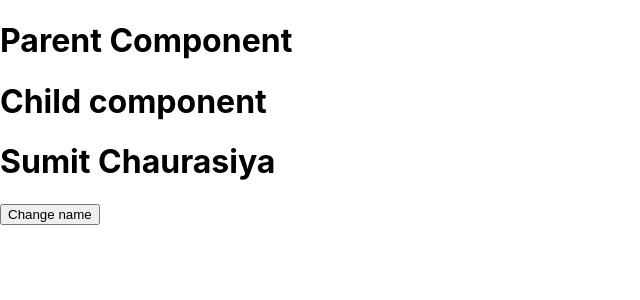
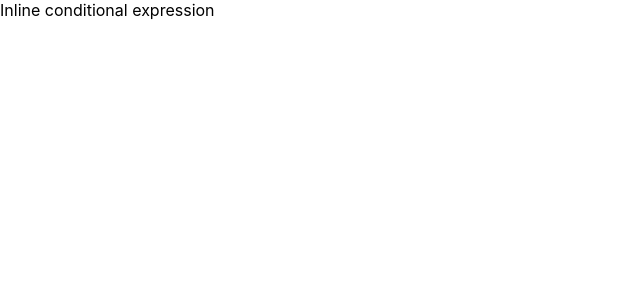
Before and after one commit to j4sumit/reacttopics, a React (Create React App) app: page / in a window 1280 px wide. Shown: the top 300 px of the page, without its empty margins (0-640 px from the left). Built offline with nearby package versions, Linux system fonts and the light colour scheme.

Commit message:
terner operator in useEffect

```diff
--- a/src/App.js
+++ b/src/App.js
@@ -1,20 +1,18 @@
-import "./App.css";
-import React, { useState } from 'react'
-import Child from "./Child";
-
+import React, {useEffect} from 'react'
 
 const App = () => {
-    const [name, setName]= useState("Sumit Chaurasiya");
-function changename(val){
-  setName(val)
-}
 
+  useEffect(()=>{
+    let Age=37;
+    let name="Sumit";
+    Age>35 ? console.log("you are too older"):
+    Age===28 && name==="Sumit" ?
+    console.log("your age and name has been matched") :
+    console.log("your age is below 28")
+  },[])
   return (
-    <div>
-<h1>Parent Component</h1>
-<Child data={name} funname={changename}/>
-{/* <button onClick={()=>{setName("Front End Developer")}}>changename</button> */}
-    </div>
+    <div>Inline conditional expression</div>
+
   )
 }
 
--- a/src/Child.js
+++ /dev/null
@@ -1,15 +0,0 @@
-import React from 'react'
-
-const Child = ({data, funname}) => {
-  return (
-    <div>
-        <h1>Child component</h1>
-        <h1>{data}</h1>
-        <button onClick={()=>{funname("Value has been change by child component")}}>Change name</button>
-
-
-    </div>
-  )
-}
-
-export default Child
```
